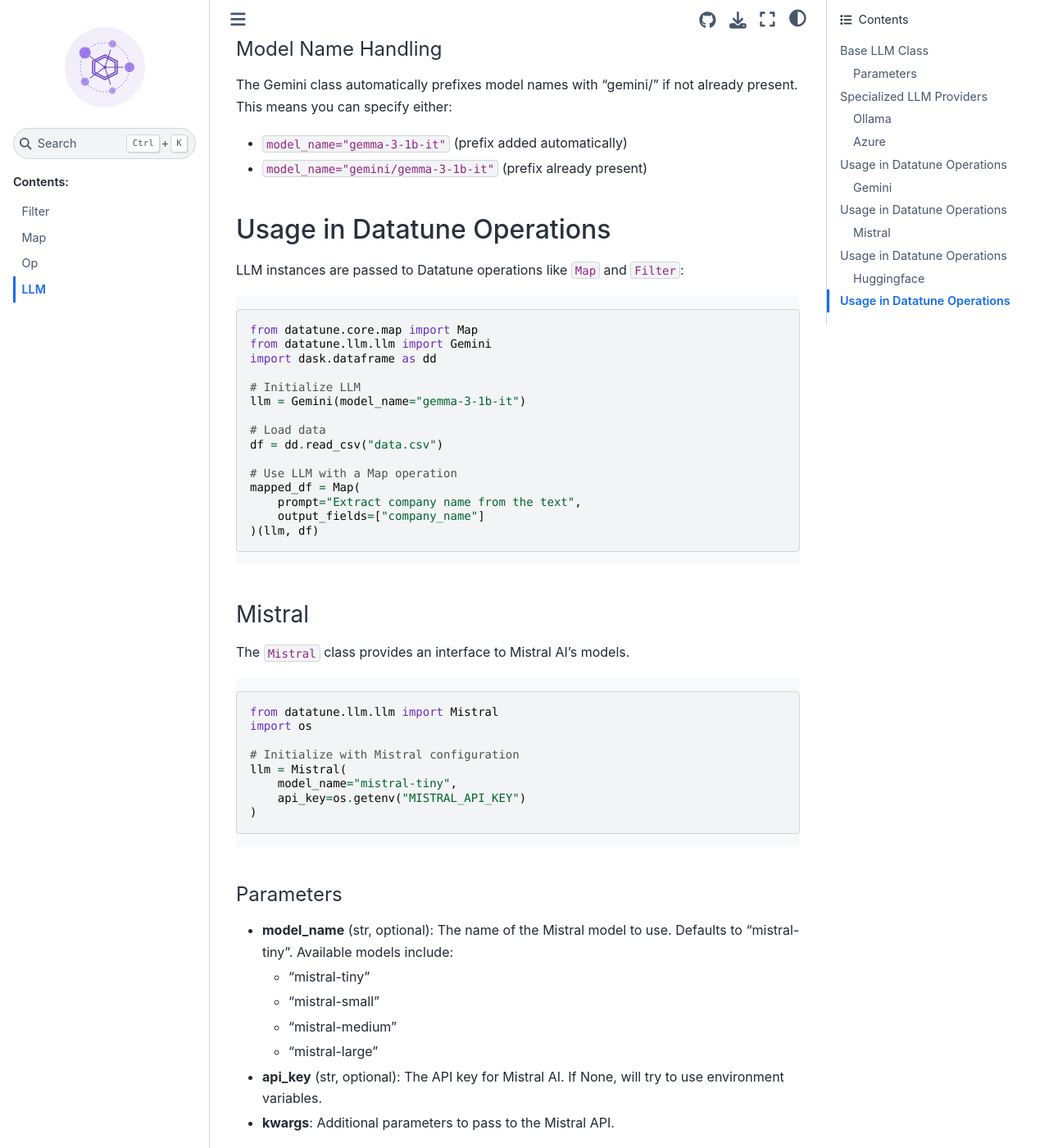
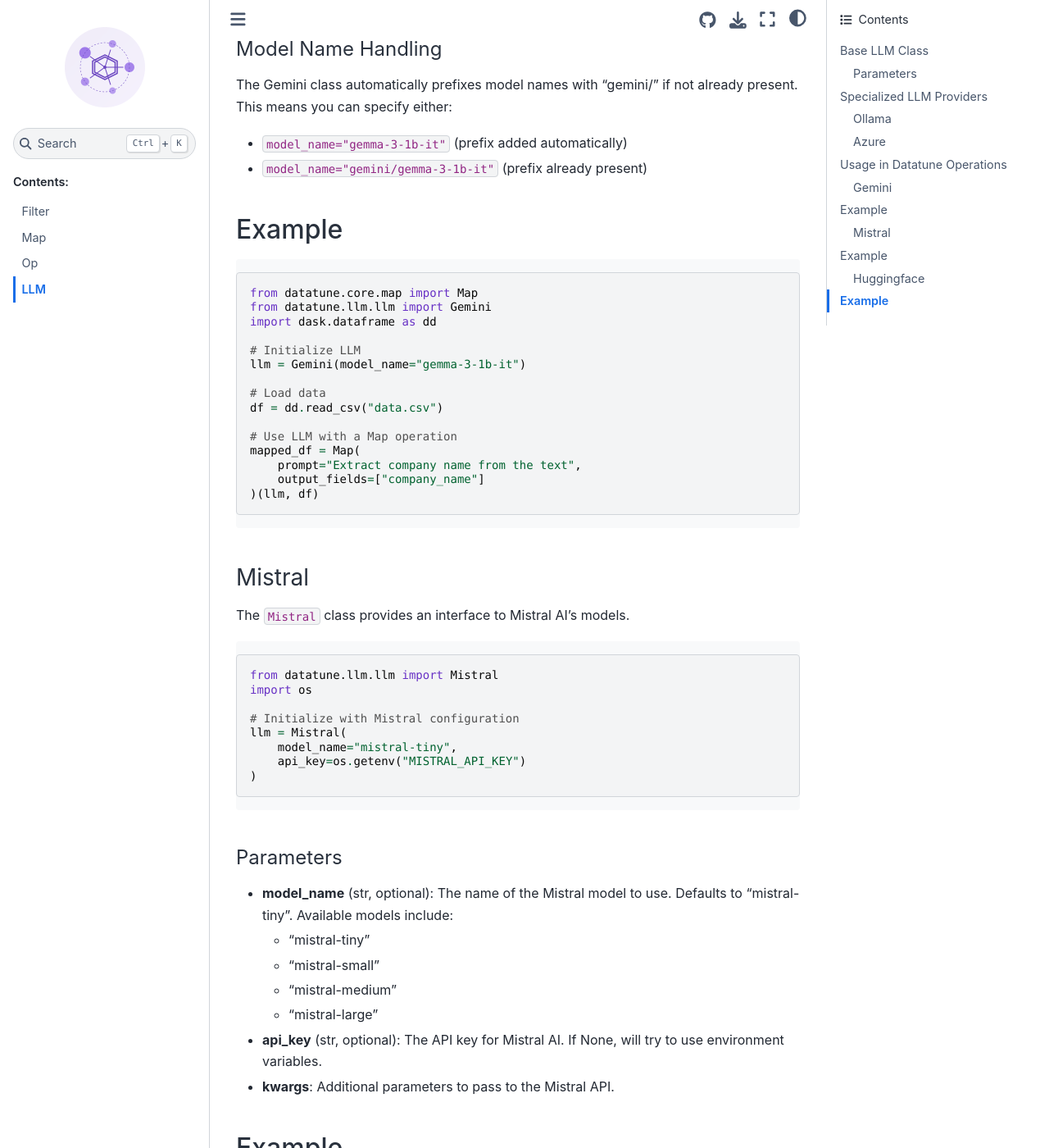
Before and after one commit to vitalops/datatune, a Sphinx documentation site: the page built from docs/source/LLM.md, in a window 1280 px wide and 1400 px high, scrolled down 3196 px. Shown: the whole window at 82% size. Built offline with Sphinx 7.4.7 and the Sphinx Book theme 1.1.4, drawn with Linux system fonts in a browser that asks for light colours; pages that are not in the unit, such as notebooks, are missing from menus; some of the changed text lies outside the part shown.

Commit message:
Update LLM.md

````diff
--- a/docs/source/LLM.md
+++ b/docs/source/LLM.md
@@ -129,8 +129,8 @@
 - `model_name="gemma-3-1b-it"` (prefix added automatically)
 - `model_name="gemini/gemma-3-1b-it"` (prefix already present)
 
-## Usage in Datatune Operations
-LLM instances are passed to Datatune operations like `Map` and `Filter`:
+## Example
+
 
 ```python
 from datatune.core.map import Map
@@ -173,8 +173,7 @@
 - **api_key** (str, optional): The API key for Mistral AI. If None, will try to use environment variables.
 - **kwargs**: Additional parameters to pass to the Mistral API.
 
-## Usage in Datatune Operations
-LLM instances are passed to Datatune operations like `Map` and `Filter`:
+## Example
 
 ```python
 from datatune.core.map import Map
@@ -218,8 +217,7 @@
 - `model_name="meta-llama/Llama-2-7b-chat-hf"` (prefix added automatically)
 - `model_name="huggingface/meta-llama/Llama-2-7b-chat-hf"` (prefix already present)
 
-## Usage in Datatune Operations
-LLM instances are passed to Datatune operations like `Map` and `Filter`:
+## Example
 
 ```python
 from datatune.core.map import Map
````
